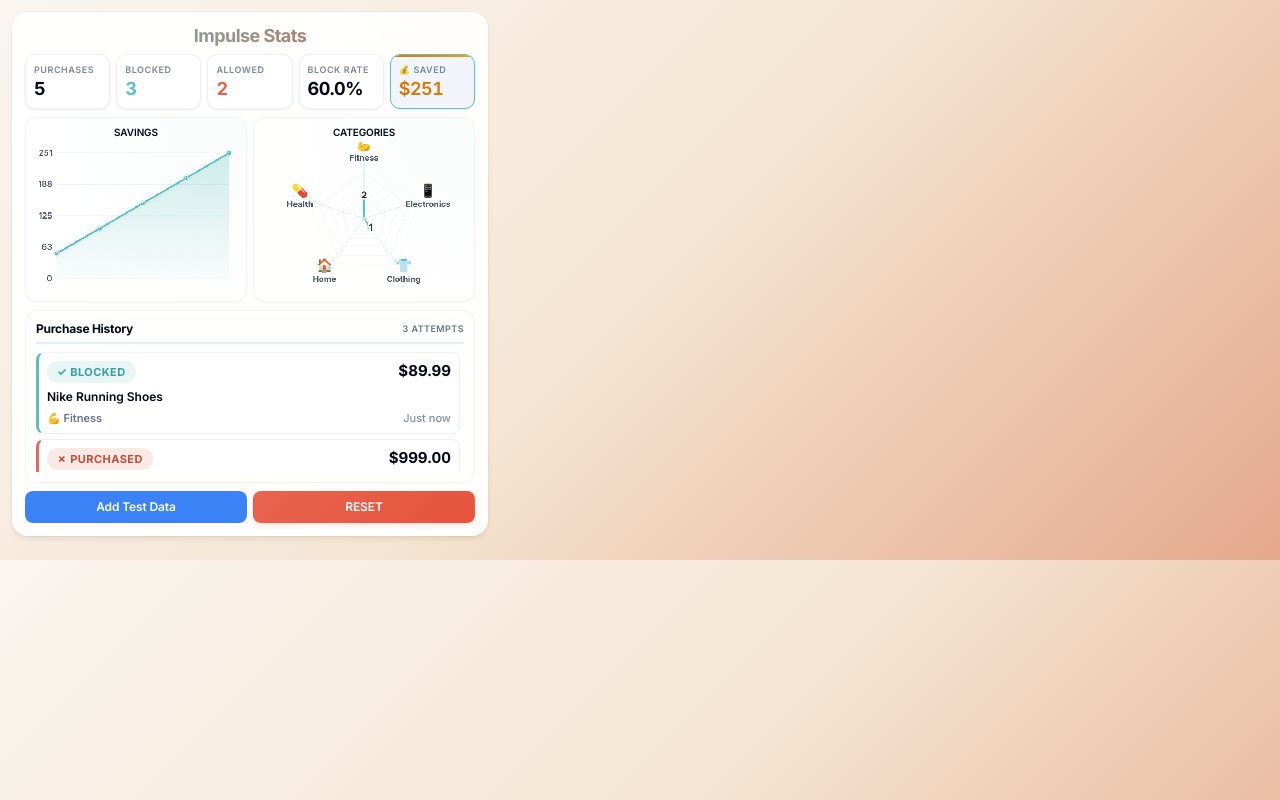
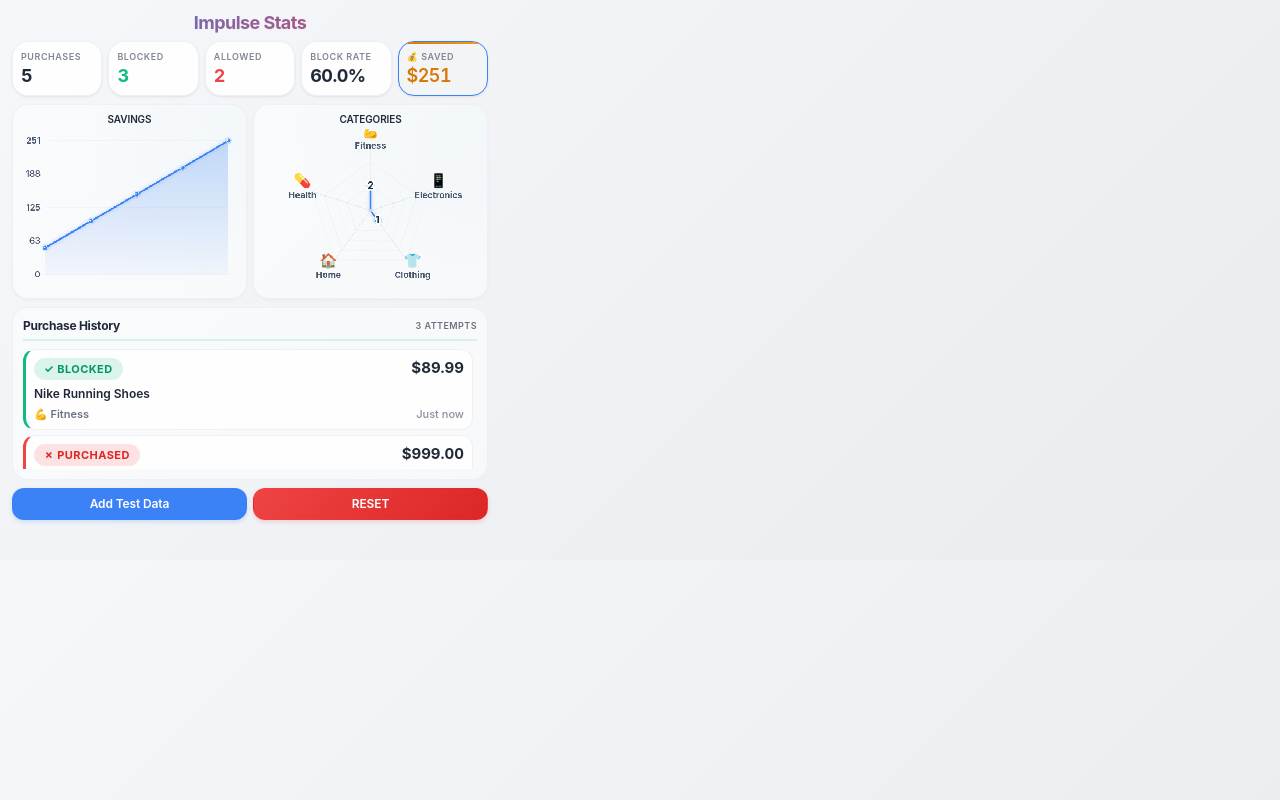
Before and after one commit to chennethelius/impulse-purchase-extension, a browser extension: page extension/stats/stats.html in a window 1280 px wide. Both pictures are taken after a click on the button "Add Test Data". Drawn offline with Linux system fonts and the light colour scheme.

```diff
--- a/extension/stats/stats.css
+++ b/extension/stats/stats.css
@@ -1,26 +1,3 @@
-@import url('https://fonts.googleapis.com/css2?family=Inter:wght@400;500;600;700&display=swap');
-
-:root {
-    --background: 0 0% 100%;
-    --foreground: 222.2 84% 4.9%;
-    --card: 0 0% 100%;
-    --card-foreground: 222.2 84% 4.9%;
-    --primary: 180 45% 56%;
-    --primary-foreground: 210 40% 98%;
-    --secondary: 210 40% 96.1%;
-    --secondary-foreground: 222.2 47.4% 11.2%;
-    --muted: 210 40% 96.1%;
-    --muted-foreground: 215.4 16.3% 46.9%;
-    --accent: 210 40% 96.1%;
-    --accent-foreground: 222.2 47.4% 11.2%;
-    --destructive: 8 77% 61%;
-    --destructive-foreground: 210 40% 98%;
-    --border: 214.3 31.8% 91.4%;
-    --input: 214.3 31.8% 91.4%;
-    --ring: 180 45% 56%;
-    --radius: 0.5rem;
-}
-
 * {
     margin: 0;
     padding: 0;
@@ -30,29 +7,22 @@
 body {
     width: 500px;
     min-height: 560px;
-    font-family: 'Inter', -apple-system, BlinkMacSystemFont, 'Segoe UI', sans-serif;
-    background: linear-gradient(135deg, #FAF5F0 0%, #F5E6D3 50%, #E5A88C 100%);
+    font-family: -apple-system, BlinkMacSystemFont, 'Segoe UI', Roboto, Oxygen, Ubuntu, sans-serif;
+    background: linear-gradient(135deg, #f5f7fa 0%, #e9ecef 100%);
     padding: 12px;
-    color: hsl(var(--foreground));
+    color: #1f2937;
     overflow-y: auto;
     overflow-x: hidden;
     -webkit-font-smoothing: antialiased;
     -moz-osx-font-smoothing: grayscale;
     text-rendering: optimizeLegibility;
+    border-radius: 16px;
 }
 
 .stats-container {
     display: flex;
     flex-direction: column;
     gap: 8px;
-    background: rgba(255, 255, 255, 0.95);
-    backdrop-filter: blur(32px) saturate(200%);
-    border-radius: 16px;
-    padding: 12px;
-    box-shadow: 0 4px 6px -1px rgb(0 0 0 / 0.08),
-                0 2px 4px -2px rgb(0 0 0 / 0.04),
-                0 0 0 1px rgba(0, 0, 0, 0.02);
-    border: 1px solid rgba(255, 255, 255, 0.8);
 }
 
 .stats-title {
@@ -61,8 +31,8 @@
     margin-bottom: 0;
     letter-spacing: -0.03em;
     font-weight: 700;
-    color: hsl(var(--foreground));
-    background: linear-gradient(135deg, hsl(var(--primary)) 0%, hsl(var(--destructive)) 100%);
+    color: #1f2937;
+    background: linear-gradient(135deg, #3b82f6 0%, #ef4444 100%);
     -webkit-background-clip: text;
     -webkit-text-fill-color: transparent;
     background-clip: text;
@@ -79,7 +49,7 @@
 .stat-box {
     background: rgba(255, 255, 255, 0.9);
     border: 1px solid rgba(226, 232, 240, 0.6);
-    border-radius: 10px;
+    border-radius: 16px;
     padding: 8px 6px;
     box-shadow: 0 1px 3px 0 rgb(0 0 0 / 0.06),
                 0 1px 2px 0 rgb(0 0 0 / 0.03);
@@ -95,7 +65,7 @@
     left: 0;
     right: 0;
     height: 2px;
-    background: hsl(var(--primary));
+    background: #3b82f6;
     opacity: 0;
     transition: opacity 150ms;
 }
@@ -103,7 +73,7 @@
 .stat-box:hover {
     transform: translateY(-1px);
     box-shadow: 0 4px 6px -1px rgb(0 0 0 / 0.1), 0 2px 4px -2px rgb(0 0 0 / 0.1);
-    border-color: hsl(var(--ring));
+    border-color: #3b82f6;
 }
 
 .stat-box:hover::before {
@@ -125,8 +95,8 @@
 
 .stat-box.money-box {
     grid-column: span 1;
-    background: hsl(var(--accent));
-    border-color: hsl(var(--ring));
+    background: #f3f4f6;
+    border-color: #3b82f6;
 }
 
 .stat-box.money-box::before {
@@ -139,7 +109,7 @@
     margin-bottom: 4px;
     letter-spacing: 0.06em;
     font-weight: 600;
-    color: hsl(var(--muted-foreground));
+    color: #6b7280;
     text-transform: uppercase;
     line-height: 1.2;
     opacity: 0.85;
@@ -149,18 +119,18 @@
     font-size: 20px;
     font-weight: 700;
     letter-spacing: -0.03em;
-    color: hsl(var(--foreground));
+    color: #1f2937;
     line-height: 1;
     font-feature-settings: "tnum";
     font-variant-numeric: tabular-nums;
 }
 
 .stat-value.victory {
-    color: hsl(var(--primary));
+    color: #10b981;
 }
 
 .stat-value.defeat {
-    color: hsl(var(--destructive));
+    color: #ef4444;
 }
 
 .stat-value.money {
@@ -180,7 +150,7 @@
 .graph-container.half {
     background: rgba(255, 255, 255, 0.5);
     border: 1px solid rgba(226, 232, 240, 0.5);
-    border-radius: 12px;
+    border-radius: 16px;
     padding: 8px 6px 6px 6px;
     box-shadow: 0 1px 3px 0 rgb(0 0 0 / 0.04);
     transition: all 200ms cubic-bezier(0.4, 0, 0.2, 1);
@@ -201,7 +171,7 @@
 }
 
 .graph-container.half:hover {
-    border-color: hsla(180, 45%, 56%, 0.3);
+    border-color: rgba(59, 130, 246, 0.3);
     box-shadow: 0 4px 8px -2px rgb(0 0 0 / 0.08);
     background: rgba(255, 255, 255, 0.65);
 }
@@ -212,7 +182,7 @@
     margin-bottom: 4px;
     letter-spacing: -0.01em;
     font-weight: 600;
-    color: hsl(var(--foreground));
+    color: #1f2937;
     text-transform: none;
     line-height: 1.2;
     flex-shrink: 0;
@@ -248,10 +218,10 @@
     padding: 8px 14px;
     font-size: 12px;
     font-weight: 600;
-    border-radius: 8px;
+    border-radius: 12px;
     border: 1px solid transparent;
     cursor: pointer;
-    font-family: 'Inter', sans-serif;
+    font-family: -apple-system, BlinkMacSystemFont, 'Segoe UI', Roboto, Oxygen, Ubuntu, sans-serif;
     letter-spacing: -0.01em;
     transition: all 200ms cubic-bezier(0.4, 0, 0.2, 1);
     position: relative;
@@ -261,14 +231,14 @@
 }
 
 .reset-button {
-    background: linear-gradient(135deg, hsl(var(--destructive)) 0%, hsl(8, 77%, 57%) 100%);
+    background: linear-gradient(135deg, #ef4444 0%, #dc2626 100%);
     color: white;
-    box-shadow: 0 2px 4px 0 rgba(225, 107, 90, 0.2);
+    box-shadow: 0 2px 4px 0 rgba(239, 68, 68, 0.2);
 }
 
 .reset-button:hover {
-    background: linear-gradient(135deg, hsl(8, 77%, 65%) 0%, hsl(8, 77%, 61%) 100%);
-    box-shadow: 0 4px 8px -1px rgba(225, 107, 90, 0.3);
+    background: linear-gradient(135deg, #f87171 0%, #ef4444 100%);
+    box-shadow: 0 4px 8px -1px rgba(239, 68, 68, 0.3);
     transform: translateY(-1px);
 }
 
@@ -276,45 +246,61 @@
     transform: translateY(0) scale(0.98);
 }
 
-/* Scrollbar styling (shadcn inspired) */
+.test-button {
+    background: linear-gradient(135deg, #3b82f6 0%, #2563eb 100%);
+    color: white;
+    box-shadow: 0 2px 4px 0 rgba(59, 130, 246, 0.2);
+}
+
+.test-button:hover {
+    background: linear-gradient(135deg, #60a5fa 0%, #3b82f6 100%);
+    box-shadow: 0 4px 8px -1px rgba(59, 130, 246, 0.3);
+    transform: translateY(-1px);
+}
+
+.test-button:active {
+    transform: translateY(0) scale(0.98);
+}
+
+/* Scrollbar styling */
 ::-webkit-scrollbar {
     width: 10px;
     height: 10px;
 }
 
 ::-webkit-scrollbar-track {
-    background: hsl(var(--muted));
-    border-radius: var(--radius);
+    background: #f3f4f6;
+    border-radius: 8px;
 }
 
 ::-webkit-scrollbar-thumb {
-    background: hsl(var(--muted-foreground) / 0.3);
-    border-radius: var(--radius);
-    border: 2px solid hsl(var(--muted));
+    background: rgba(107, 114, 128, 0.3);
+    border-radius: 8px;
+    border: 2px solid #f3f4f6;
 }
 
 ::-webkit-scrollbar-thumb:hover {
-    background: hsl(var(--muted-foreground) / 0.5);
+    background: rgba(107, 114, 128, 0.5);
 }
 
-/* shadcn focus states */
+/* Focus states */
 .reset-button:focus-visible,
 .test-button:focus-visible {
     outline: none;
-    box-shadow: 0 0 0 2px hsl(var(--background)), 0 0 0 4px hsl(var(--ring));
+    box-shadow: 0 0 0 2px #ffffff, 0 0 0 4px #3b82f6;
 }
 
 /* Accessible focus for stat boxes */
 .stat-box:focus-visible {
     outline: none;
-    box-shadow: 0 0 0 2px hsl(var(--background)), 0 0 0 4px hsl(var(--ring));
+    box-shadow: 0 0 0 2px #ffffff, 0 0 0 4px #3b82f6;
 }
 
 /* Purchase History Section */
 .history-section {
     background: rgba(255, 255, 255, 0.5);
     border: 1px solid rgba(226, 232, 240, 0.5);
-    border-radius: 12px;
+    border-radius: 16px;
     padding: 10px;
     margin-top: 0;
 }
@@ -331,7 +317,7 @@
 .history-title {
     font-size: 12px;
     font-weight: 700;
-    color: hsl(var(--foreground));
+    color: #1f2937;
     letter-spacing: -0.02em;
     margin: 0;
 }
@@ -339,7 +325,7 @@
 .history-count {
     font-size: 9px;
     font-weight: 600;
-    color: hsl(var(--muted-foreground));
+    color: #6b7280;
     text-transform: uppercase;
     letter-spacing: 0.05em;
 }
@@ -353,7 +339,7 @@
 .history-empty {
     text-align: center;
     padding: 24px;
-    color: hsl(var(--muted-foreground));
+    color: #6b7280;
     font-size: 13px;
     font-weight: 500;
     opacity: 0.7;
@@ -362,7 +348,7 @@
 .history-item {
     background: rgba(255, 255, 255, 0.8);
     border: 1px solid rgba(226, 232, 240, 0.6);
-    border-radius: 8px;
+    border-radius: 12px;
     padding: 8px;
     margin-bottom: 5px;
     transition: all 200ms cubic-bezier(0.4, 0, 0.2, 1);
@@ -376,16 +362,16 @@
 
 .history-item:hover {
     transform: translateX(2px);
-    border-color: rgba(95, 189, 189, 0.4);
+    border-color: rgba(59, 130, 246, 0.4);
     box-shadow: 0 2px 6px rgba(0, 0, 0, 0.06);
 }
 
 .history-item.saved {
-    border-left: 3px solid #5FBDBD;
+    border-left: 3px solid #10b981;
 }
 
 .history-item.not-saved {
-    border-left: 3px solid #E16B5A;
+    border-left: 3px solid #ef4444;
 }
 
 .history-item-header {
@@ -408,19 +394,19 @@
 }
 
 .history-status.saved {
-    background: rgba(95, 189, 189, 0.15);
-    color: #3a9f9f;
+    background: rgba(16, 185, 129, 0.15);
+    color: #059669;
 }
 
 .history-status.not-saved {
-    background: rgba(225, 107, 90, 0.15);
-    color: #c24d3b;
+    background: rgba(239, 68, 68, 0.15);
+    color: #dc2626;
 }
 
 .history-amount {
     font-size: 15px;
     font-weight: 700;
-    color: hsl(var(--foreground));
+    color: #1f2937;
     font-feature-settings: "tnum";
     font-variant-numeric: tabular-nums;
 }
@@ -428,7 +414,7 @@
 .history-product-name {
     font-size: 12px;
     font-weight: 600;
-    color: hsl(var(--foreground));
+    color: #1f2937;
     margin-bottom: 6px;
     line-height: 1.3;
     overflow: hidden;
@@ -444,7 +430,7 @@
     justify-content: space-between;
     align-items: center;
     font-size: 11px;
-    color: hsl(var(--muted-foreground));
+    color: #6b7280;
     margin-top: 4px;
 }
 
@@ -471,10 +457,10 @@
 }
 
 .history-list::-webkit-scrollbar-thumb {
-    background: rgba(95, 189, 189, 0.4);
+    background: rgba(59, 130, 246, 0.4);
     border-radius: 3px;
 }
 
 .history-list::-webkit-scrollbar-thumb:hover {
-    background: rgba(95, 189, 189, 0.6);
+    background: rgba(59, 130, 246, 0.6);
 }
--- a/extension/stats/stats.js
+++ b/extension/stats/stats.js
@@ -83,9 +83,9 @@
     document.getElementById('defeats').textContent = stats.defeats || 0;
     document.getElementById('moneySaved').textContent = `$${Math.round(stats.moneySaved || 0)}`;
 
-    // Calculate block rate (victories = blocked purchases)
+    // Calculate block rate (victories = blocked purchases), cap at 100%
     const winRate = (stats.totalBattles || 0) > 0
-        ? (((stats.victories || 0) / stats.totalBattles) * 100).toFixed(1)
+        ? Math.min((((stats.victories || 0) / stats.totalBattles) * 100), 100).toFixed(1)
         : 0;
     document.getElementById('winRate').textContent = `${winRate}%`;
 
@@ -183,18 +183,18 @@
 
         // Apply gradient fill with transparency
         const fillGradient = ctx.createLinearGradient(0, padding.top, 0, height - padding.bottom);
-        fillGradient.addColorStop(0, 'rgba(95, 189, 189, 0.28)');
-        fillGradient.addColorStop(1, 'rgba(95, 189, 189, 0.04)');
+        fillGradient.addColorStop(0, 'rgba(59, 130, 246, 0.28)');
+        fillGradient.addColorStop(1, 'rgba(59, 130, 246, 0.04)');
         ctx.fillStyle = fillGradient;
         ctx.fill();
     }
 
     // Draw smooth line with professional styling
-    ctx.strokeStyle = '#5FBDBD';
+    ctx.strokeStyle = '#3b82f6';
     ctx.lineWidth = 3;
     ctx.lineCap = 'round';
     ctx.lineJoin = 'round';
-    ctx.shadowColor = 'rgba(95, 189, 189, 0.35)';
+    ctx.shadowColor = 'rgba(59, 130, 246, 0.35)';
     ctx.shadowBlur = 6;
 
     ctx.beginPath();
@@ -219,7 +219,7 @@
     // Draw modern circular points with better visibility
     points.forEach(point => {
         // Outer glow
-        ctx.fillStyle = 'rgba(95, 189, 189, 0.2)';
+        ctx.fillStyle = 'rgba(59, 130, 246, 0.2)';
         ctx.beginPath();
         ctx.arc(point.x, point.y, 6, 0, Math.PI * 2);
         ctx.fill();
@@ -231,7 +231,7 @@
         ctx.fill();
 
         // Main circle
-        ctx.fillStyle = '#5FBDBD';
+        ctx.fillStyle = '#3b82f6';
         ctx.beginPath();
         ctx.arc(point.x, point.y, 3.5, 0, Math.PI * 2);
         ctx.fill();
@@ -254,7 +254,7 @@
     tooltip.className = 'graph-tooltip';
     tooltip.style.cssText = `
         position: absolute;
-        background: linear-gradient(135deg, #5FBDBD, #4AA9A9);
+        background: linear-gradient(135deg, #3b82f6, #2563eb);
         color: #ffffff;
         padding: 10px 14px;
         border-radius: 10px;
@@ -266,8 +266,8 @@
         transition: opacity 0.2s ease;
         z-index: 1000;
         white-space: nowrap;
-        border: 2px solid #5FBDBD;
-        box-shadow: 0 4px 12px rgba(95, 189, 189, 0.4);
+        border: 2px solid #3b82f6;
+        box-shadow: 0 4px 12px rgba(59, 130, 246, 0.4);
     `;
     document.body.appendChild(tooltip);
 
@@ -359,7 +359,7 @@
     tooltip.className = 'radar-tooltip';
     tooltip.style.cssText = `
         position: absolute;
-        background: linear-gradient(135deg, #5FBDBD, #4AA9A9);
+        background: linear-gradient(135deg, #3b82f6, #2563eb);
         color: #ffffff;
         padding: 10px 14px;
         border-radius: 10px;
@@ -371,8 +371,8 @@
         transition: opacity 0.2s ease;
         z-index: 1000;
         white-space: nowrap;
-        border: 2px solid #5FBDBD;
-        box-shadow: 0 4px 12px rgba(95, 189, 189, 0.4);
+        border: 2px solid #3b82f6;
+        box-shadow: 0 4px 12px rgba(59, 130, 246, 0.4);
     `;
     document.body.appendChild(tooltip);
 
@@ -561,15 +561,15 @@
 
         // Gradient fill with transparency
         const dataGradient = ctx.createRadialGradient(centerX, centerY, 0, centerX, centerY, radius);
-        dataGradient.addColorStop(0, 'rgba(95, 189, 189, 0.4)');
-        dataGradient.addColorStop(1, 'rgba(95, 189, 189, 0.1)');
+        dataGradient.addColorStop(0, 'rgba(59, 130, 246, 0.4)');
+        dataGradient.addColorStop(1, 'rgba(59, 130, 246, 0.1)');
         ctx.fillStyle = dataGradient;
         ctx.fill();
 
         // Stroke with glow effect
-        ctx.strokeStyle = '#5FBDBD';
+        ctx.strokeStyle = '#3b82f6';
         ctx.lineWidth = 2.5;
-        ctx.shadowColor = 'rgba(95, 189, 189, 0.4)';
+        ctx.shadowColor = 'rgba(59, 130, 246, 0.4)';
         ctx.shadowBlur = 6;
         ctx.stroke();
 
@@ -591,7 +591,7 @@
                 radarPoints.push({ x, y, value, category: categories[i], icon: categoryIcons[i] });
 
                 // Outer glow
-                ctx.fillStyle = 'rgba(95, 189, 189, 0.25)';
+                ctx.fillStyle = 'rgba(59, 130, 246, 0.25)';
                 ctx.beginPath();
                 ctx.arc(x, y, 7, 0, Math.PI * 2);
                 ctx.fill();
@@ -603,7 +603,7 @@
                 ctx.fill();
 
                 // Main point
-                ctx.fillStyle = '#5FBDBD';
+                ctx.fillStyle = '#3b82f6';
                 ctx.beginPath();
                 ctx.arc(x, y, 4.5, 0, Math.PI * 2);
                 ctx.fill();
```
Also changed, not shown: extension/overlay-final.js (+5 -2 lines).
